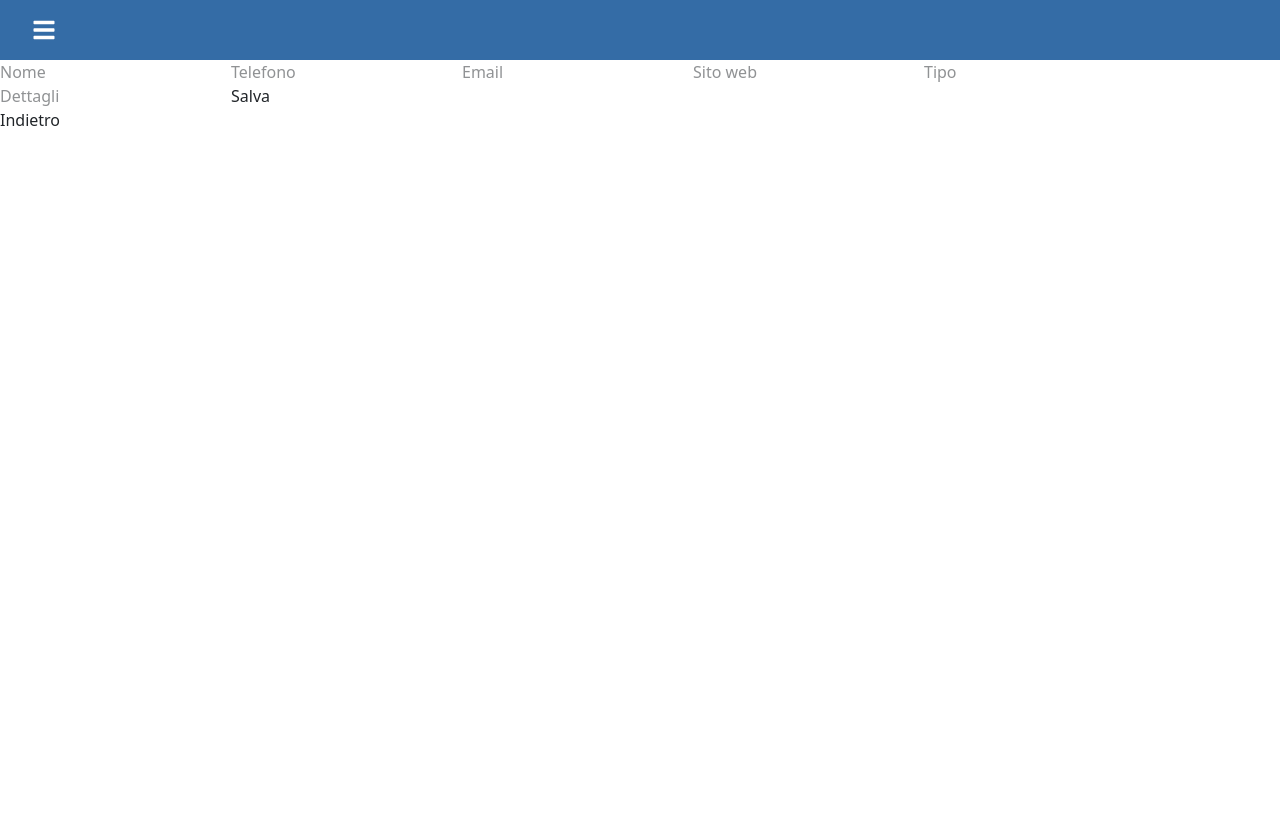
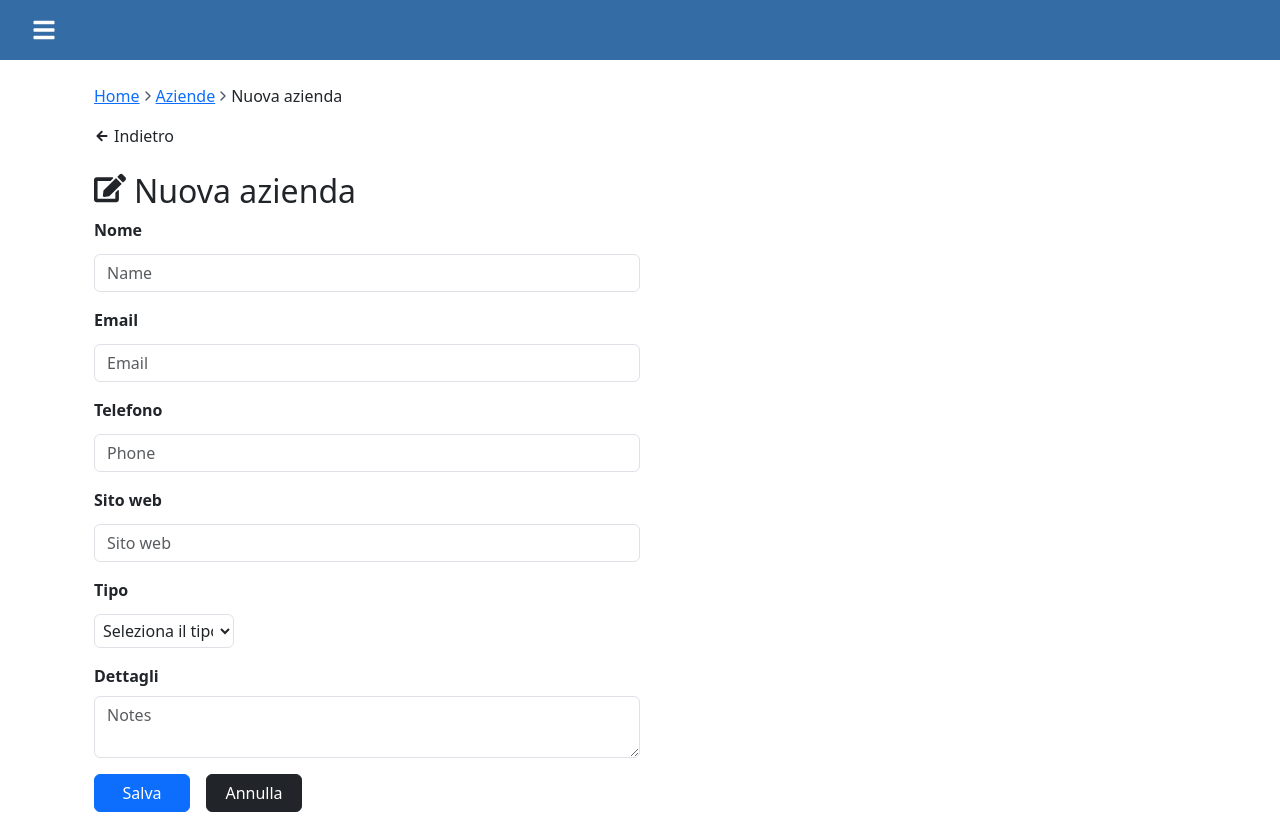
Before and after one commit to giuliadev95/CRM, a React (Vite) app in the folder frontend/: page /new-company in a window 1280 px wide. Before the commit the page ends 800 px from the top, so only its background shows below. Built offline with nearby package versions, Linux system fonts and the light colour scheme.

Commit message:
In migrations: alter table company to add a check constraint on the company_type. Update the structure of the NewCompany file adding divs and useState to check and display the company_type. In UpdateCompany: fix inpu for the company_type.

```diff
--- a/frontend/src/pages/companies/NewCompany.jsx
+++ b/frontend/src/pages/companies/NewCompany.jsx
@@ -1,5 +1,8 @@
 import { useState } from "react";
 import { useNavigate } from "react-router-dom";
+import Breadcrumb from "@/components/Global/BreadCrumb";
+import { IoMdArrowRoundBack } from 'react-icons/io';
+import { FaEdit } from 'react-icons/fa';
 import '@styles/app.css';
 
 const NewCompany = () => {
@@ -11,6 +14,12 @@ const NewCompany = () => {
     const [website, setWebsite] = useState("");
     const [company_type, setCompanyType] = useState("");
     const [notes, setNotes] = useState("");
+
+    const breadCrumbitems= [
+        {label: "Home", href: "/"},
+        {label : "Aziende", href:"/companies"},
+        {label : "Nuova azienda"}
+    ]
 
     const handleSubmit = async (event) => {
         event.preventDefault();
@@ -40,35 +49,63 @@ const NewCompany = () => {
 
     return (
         <>
-            <form onSubmit={handleSubmit} id="form">
+            <div className='container my-4 px-4 md:px-0'>
+                <Breadcrumb items={breadCrumbitems}/>
+                 <button
+                        type="button"
+                        onClick={()=> navigate(-1)}
+                        className="flex gap-1 items-center mb-4"
+                    >
+                        <IoMdArrowRoundBack/>{" Indietro"}
+                    </button>
+                <h2 className='flex gap-2'>
+                    <FaEdit />
+                    Nuova azienda
+                </h2>
+                <form
+                    className='max-w-[80%] md:max-w-[50%] flex flex-col gap-3 md:gap-6'
+                    onSubmit={handleSubmit}>
+                    <div className='flex flex-col gap-1'>
+                        <label for="name" class="form-label">Nome</label>
                         <input
+                            id='name'
+                            class='form-control'
                             type="text"
-                    name="name"
-                    placeholder="Nome"
+                            placeholder="Name"
                             required
                             value={name}
                             onChange={(e) => setName(e.target.value)}
                         />
-
+                    </div>
+                    <div className='flex flex-col gap-1'>
+                        <label for="name" class="form-label">Email</label>
                         <input
-                    type="text"
-                    name="phone"
-                    placeholder="Telefono"
-                    required
-                    value={phone}
-                    onChange={(e)=> setPhone(e.target.value)}
-                />
-
-                <input
+                            id='email'
+                            class='form-control'
                             type="email"
-                    name="email"
                             placeholder="Email"
                             required
                             value={email}
                             onChange={(e) => setEmail(e.target.value)}
                         />
-
+                    </div>
+                    <div className='flex flex-col gap-1'>
+                        <label for="name" class="form-label">Telefono</label>
                         <input
+                            id='phone'
+                            class='form-control'
+                            type="text"
+                            placeholder="Phone"
+                            required
+                            value={phone}
+                            onChange={(e) => setPhone(e.target.value)}
+                        />
+                    </div>
+                    <div className='flex flex-col gap-1'>
+                        <label for="website" class="form-label">Sito web</label>
+                        <input
+                            id='website'
+                            class='form-control'
                             type="text"
                             name="website"
                             placeholder="Sito web"
@@ -76,37 +113,57 @@ const NewCompany = () => {
                             value={website}
                             onChange={(e) => setWebsite(e.target.value)}
                         />
-
-                <input
-                    type="text"
+                    </div>
+                    <div className='flex flex-col gap-1'>
+                        <label for="type" class="form-label">Tipo</label>
+                        <select
+                            class="form-select"
                             name="type"
-                    placeholder="Tipo"
-                    required
+                            id="type"
                             value={company_type}
                             onChange={(e) => setCompanyType(e.target.value)}
-                />
-
-                 <input
+                            required
+                            className='max-w-[8rem] md:max-w-35 border rounded p-1 bg-white'
+                            >
+                            <option selected>Seleziona il tipo</option>
+                                <>
+                                    <option value="Client">Cliente</option>
+                                    <option value="Supplier">Fornitore</option>
+                                    <option value="Partner">Collaboratore</option>
+                                    <option value="Seller">Venditore</option>
+                                    <option value="Buyer">Compratore</option>
+                                    <option value="Assurance">Assicurazione</option>
+                                </>
+                        </select>
+                    </div>
+                    <div>
+                        <label for="details" class="form-label">Dettagli</label>
+                        <textarea
+                            id='details'
+                            class='form-control'
                             type="text"
-                    name="notes"
-                    placeholder="Dettagli"
-                    required
+                            placeholder="Notes"
                             value={notes}
                             onChange={(e) => setNotes(e.target.value)}
                         />
-
+                    </div>
+                    <div className="flex flex-wrap items-center sm:flex-row gap-3 md:gap-0 max-w-fit justify-start md:justify-center ">
                     <button
                         type="submit"
+                        className="btn btn-primary w-[6rem]"
                     >
                         Salva
                     </button>
-            </form>
                     <button
                         type="button"
-                onClick={()=> navigate('/companies')}
+                        className="btn btn-dark w-[6rem]"
+                        onClick= {()=>  navigate(-1)}
                     >
-                Indietro
+                        Annulla
                     </button>
+                </div>
+                </form>
+            </div>
         </>
     );
 };
--- a/frontend/src/pages/companies/UpdateCompany.jsx
+++ b/frontend/src/pages/companies/UpdateCompany.jsx
@@ -15,8 +15,9 @@ const UpdateCompany = () => {
     const [company_type, setCompanyType] = useState("");
     const [notes, setNotes] = useState("");
     const [companyDetails, setCompanyDetails] = useState(null);
+    const [showConfirm, setShowConfirm] = useState(false);
+    const[companyTypeSelect, setCompanyTypeSelect] = useState("");
     const navigate = useNavigate();
-    const [showConfirm, setShowConfirm] = useState(false);
 
     const breadCrumbitems= [
         {label : "Home", href:"/"},
@@ -43,6 +44,7 @@ const UpdateCompany = () => {
                 setWebsite(data.website || "");
                 setCompanyType(data.company_type || "");
                 setNotes(data.notes || "");
+                setCompanyTypeSelect(data.company_type)
             })
             .catch((err) => console.error(err));
     }, [id]);
@@ -151,6 +153,28 @@ const UpdateCompany = () => {
                             onChange={(e) => setWebsite(e.target.value)}
                         />
                     </div>
+                    <div className='flex flex-col gap-1'>
+                        <label for="type" class="form-label">Tipo</label>
+                       <select
+                            class="form-select"
+                            name="type"
+                            id="type"
+                            value={company_type}
+                            onChange={(e) => setCompanyType(e.target.value)}
+                            required
+                            className='max-w-[8rem] md:max-w-35 border rounded p-1 bg-white'
+                            >
+                            <option selected>{companyTypeSelect}</option>
+                                <>
+                                    <option value="Client">Cliente</option>
+                                    <option value="Supplier">Fornitore</option>
+                                    <option value="Partner">Collaboratore</option>
+                                    <option value="Seller">Venditore</option>
+                                    <option value="Buyer">Compratore</option>
+                                    <option value="Assurance">Assicurazione</option>
+                                </>
+                        </select>
+                    </div>
                     <div>
                         <label for="details" class="form-label">Dettagli</label>
                         <textarea
```
Also changed, not shown: 2 other files (tests, documents, lock files or other folders). Lines whose indentation alone changed are shown as unchanged.
